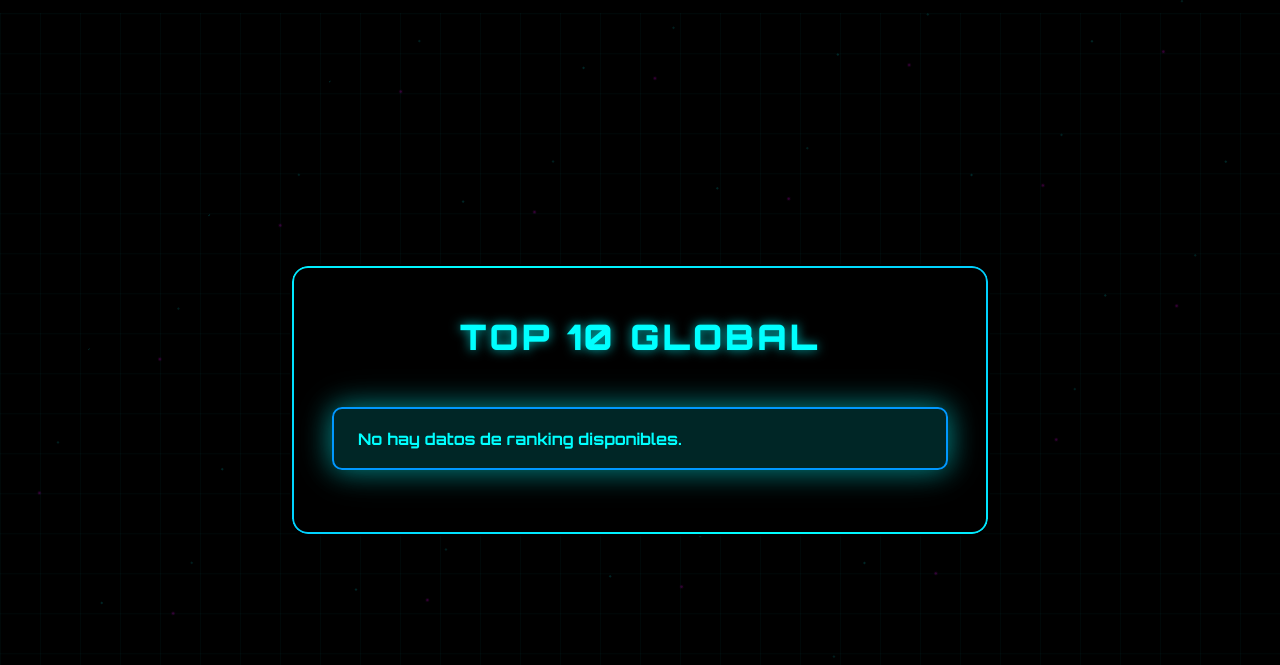
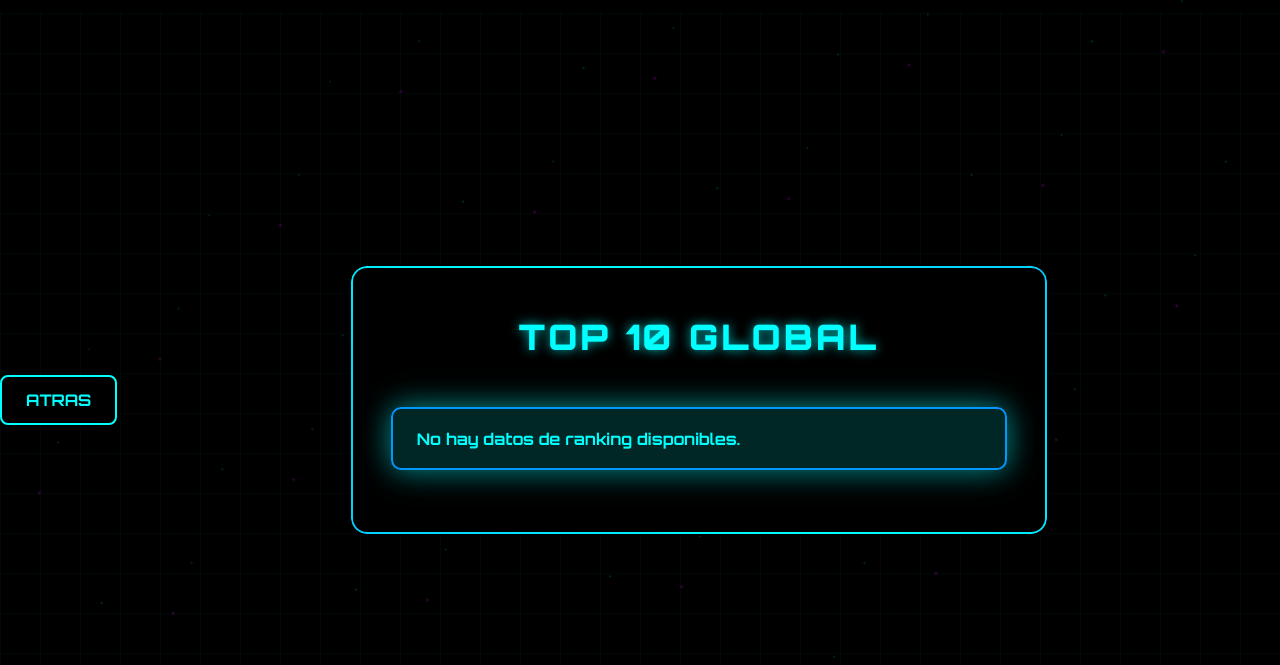
Before and after one commit to Sebastianet36/tetramin, a PHP site: page /leaderboard_page/leaderboard.php in a window 1280 px wide. Shown: the top 665 px of the page. Run offline with PHP 8.4, Linux system fonts and the light colour scheme; data that the repository does not hold is empty.

Commit message:
Add files via upload

```diff
--- a/src/web/leaderboard_page/leaderboard.css
+++ b/src/web/leaderboard_page/leaderboard.css
@@ -62,6 +62,27 @@
 @keyframes data-stream {
     0% { transform: translateY(0) rotate(0deg); }
     100% { transform: translateY(-180px) rotate(360deg); }
+}
+
+.back-button {
+    padding: 0.8rem 1.5rem;
+    background: #000;
+    color: #00ffff;
+    border: 2px solid #00ffff;
+    border-radius: 8px;
+    text-transform: uppercase;
+    font-weight: 700;
+    cursor: pointer;
+    transition: all 0.3s ease;
+    text-decoration: none;
+    display: inline-block;
+}
+
+.back-button:hover {
+    background: linear-gradient(45deg, #00ffff, #ff00ff);
+    color: #000;
+    box-shadow: 0 0 20px rgba(0, 255, 255, 0.6);
+    transform: scale(1.05);
 }
 
 .top-container {
--- a/src/web/leaderboard_page/leaderboard.php
+++ b/src/web/leaderboard_page/leaderboard.php
@@ -47,6 +47,9 @@
     <link rel="stylesheet" href="leaderboard.css">
 </head>
 <body>
+    <div class="header">
+        <a href="../main_page/main_registrados.php" class="back-button">Atras</a>
+    </div>
     <div class="top-container">
         <h2>Top 10 Global</h2>
         <ol>
```
Also changed, not shown: src/web/main_page/modo_invitado.html (+30 -3 lines), src/web/signin_page/signin.css (+9 -5 lines).
